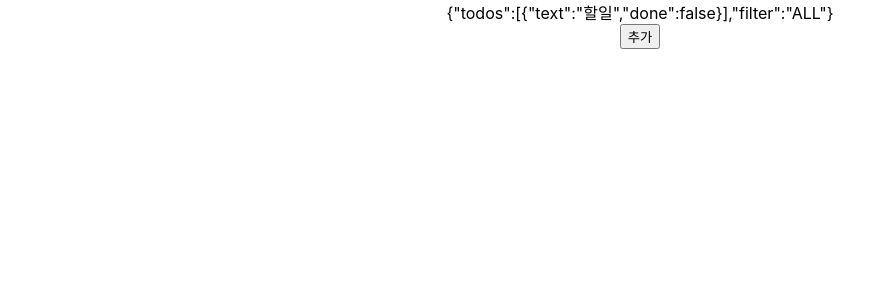
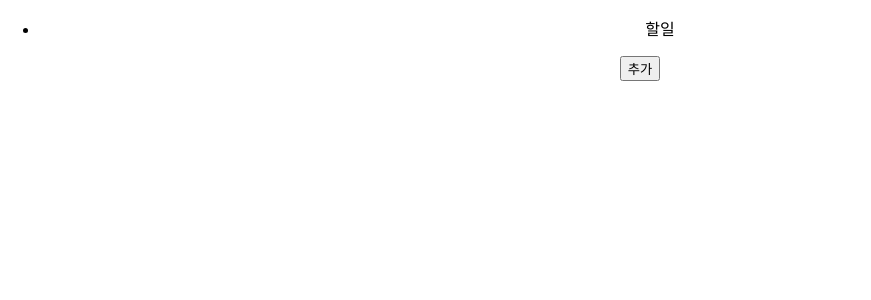
Before and after one commit to jxlove2020/redux-start, a React (Create React App) app: page / in a window 1280 px wide. Both pictures are taken after a click on the button "추가". Shown: the top 300 px of the page, without its empty margins (0-871 px from the left). Built offline with nearby package versions, Linux system fonts and the light colour scheme.

Commit message:
TodoList 컴포넌트 생성

```diff
--- a/src/App.js
+++ b/src/App.js
@@ -1,16 +1,17 @@
 import './App.css';
-import useReduxState from './hooks/useReduxState';
 import useReduxDispatch from './hooks/useReduxDispatch';
 import { addTodo } from './redux/actions';
+import TodoList from './components/TodoList';
 
 function App() {
-  const state = useReduxState()
   const dispatch = useReduxDispatch()
 
   return (
     <div className="App">
-      <div>{JSON.stringify(state)}</div>
+      <div><TodoList /></div>
       <button onClick={click}>추가</button>
+
+      {/* <TodoForm /> */}
     </div>
   );
 
--- /dev/null
+++ b/src/components/TodoList.js
@@ -0,0 +1,9 @@
+import useReduxState from "../hooks/useReduxState"
+
+export default function TodoList() {
+  const state = useReduxState();
+
+  return (<ul>{state.todos.map((todo, index) => {
+    return <li key={index}>{todo.text}</li>
+  })}</ul>)
+}
```
